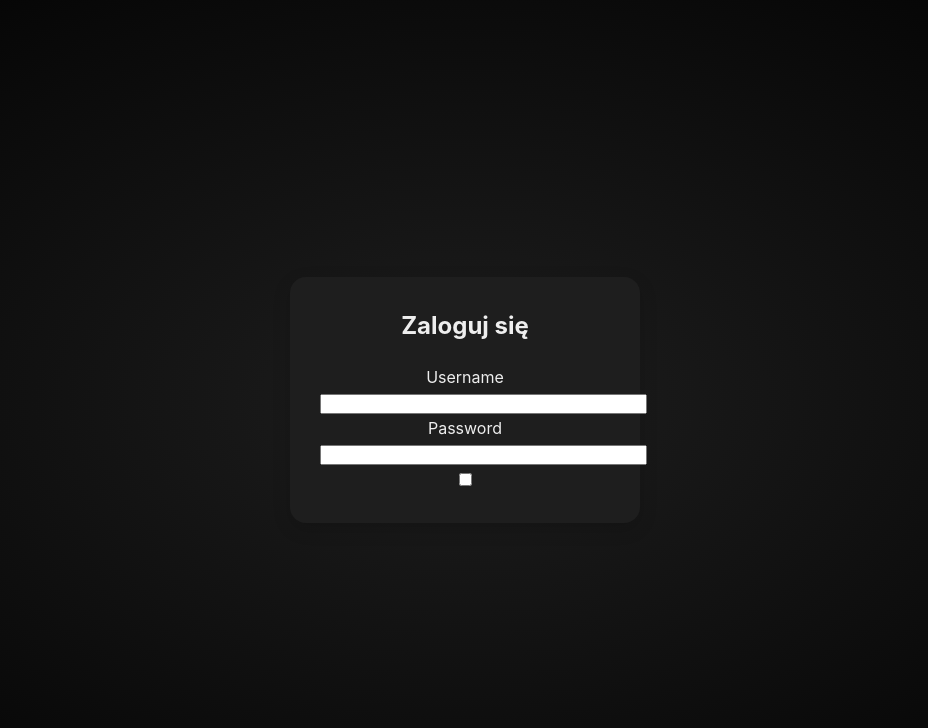
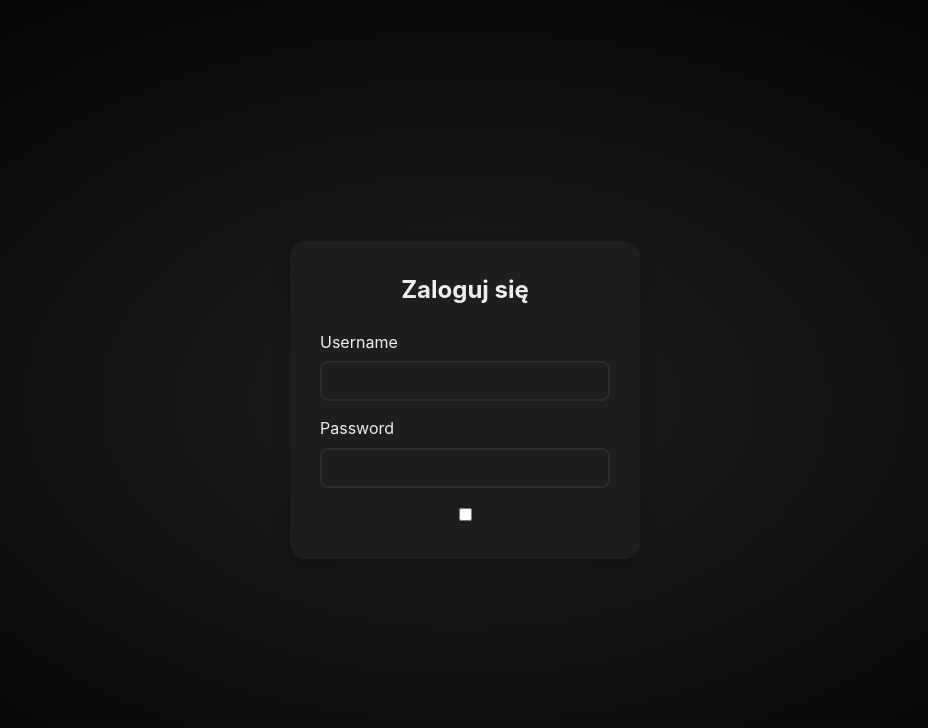
Before and after one commit to knonyks/onyks-pcb-elements-database-manager, a Python web app: template server/app/templates/login.html in a window 1280 px wide. Shown: the top 728 px of the page, without its empty margins (175-1103 px from the left). Run offline with Jinja, Linux system fonts and the light colour scheme; the template is opened without the code that fills it, so the values that code supplies are empty, except form fields; form fields are guessed from the names that the template uses.

Commit message:
Login CSS quick fix

```diff
--- a/server/app/static/css/login.css
+++ b/server/app/static/css/login.css
@@ -26,6 +26,27 @@
     color: var(--light);
 }
 
+.form-group {
+    text-align: left;
+    margin-bottom: 15px;
+}
+
+.form-input {
+    width: 100%;
+    padding: 10px;
+    margin-top: 6px;
+    border: 2px solid var(--gray);
+    border-radius: 8px;
+    background-color: var(--dark-light);
+    color: var(--light);
+    outline: none;
+    transition: border-color 0.3s;
+}
+
+.form-input:focus {
+    border-color: var(--primary);
+}
+
 #accept {
     width: 100%;
     padding: 12px;
```
